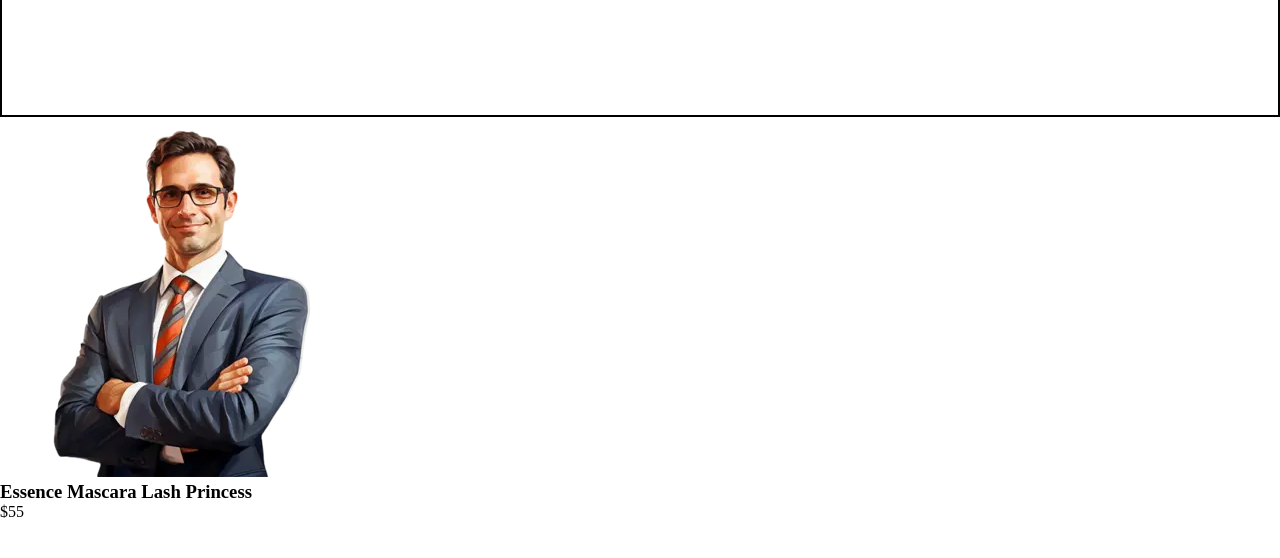
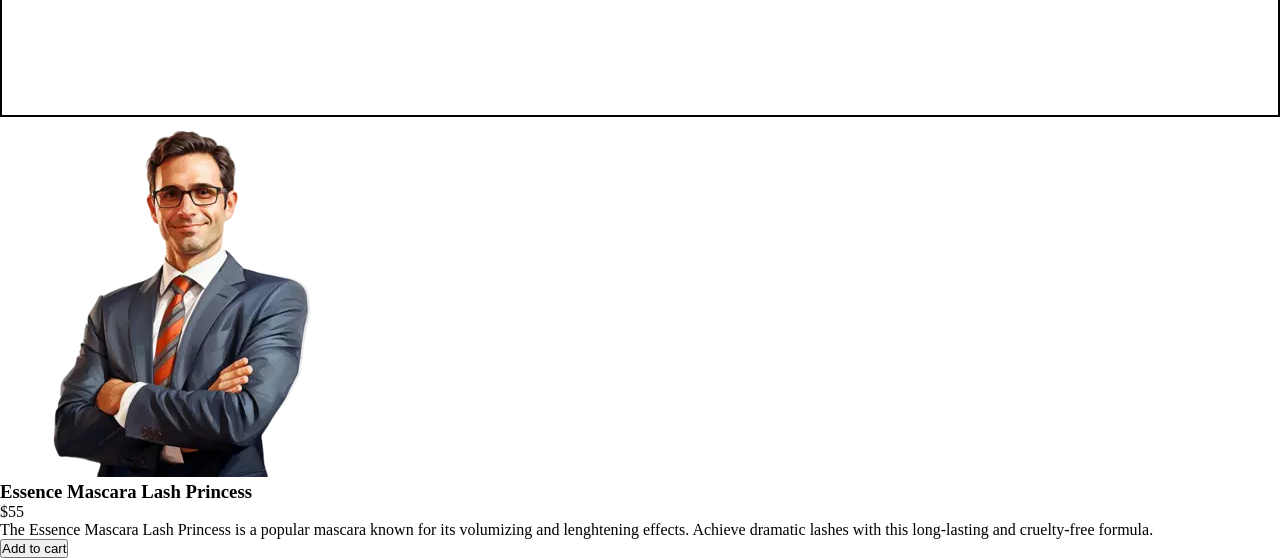
Before and after one commit to rakshasubramanya08/E-cart-, a plain HTML site: page index.html in a window 1280 px wide. Shown: the part 259-817 px from the top of the page. Drawn offline with Linux system fonts and the light colour scheme.

Commit message:
Added p tag and information on product and button tag

```diff
--- a/index.html
+++ b/index.html
@@ -49,8 +49,16 @@
                     <h3> Essence Mascara Lash Princess</h3>
                     <p>$55</p>
                 </div>
-                <div class="right-c-child"></div>
-                <div class="right-c-child"></div>
+                <div class="right-c-child">
+                    <p> The Essence Mascara Lash Princess is a popular
+                        mascara known for its volumizing and lenghtening
+                        effects. Achieve dramatic lashes with this
+                        long-lasting and cruelty-free formula.
+                    </p>
+                </div>
+                <div class="right-c-child">
+                    <button id="childRyt">Add to cart</button>
+                </div>
 
             </div>
         </div>
```
